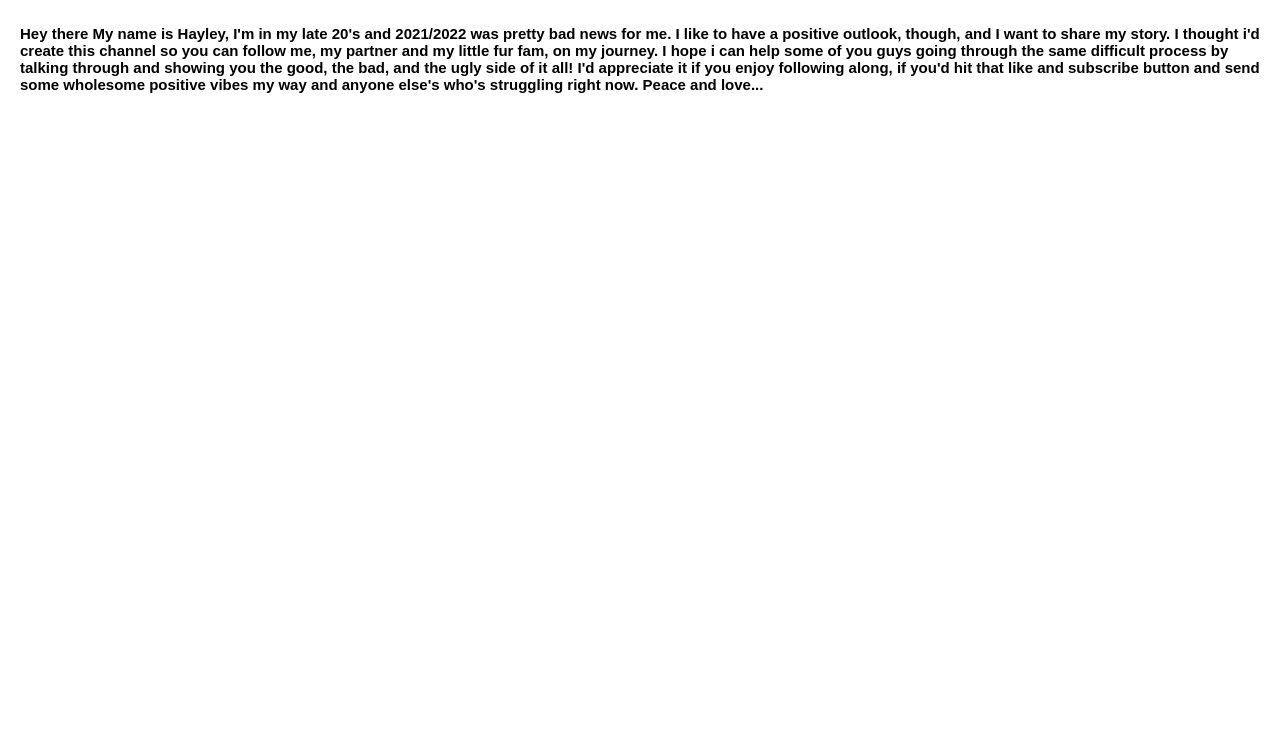
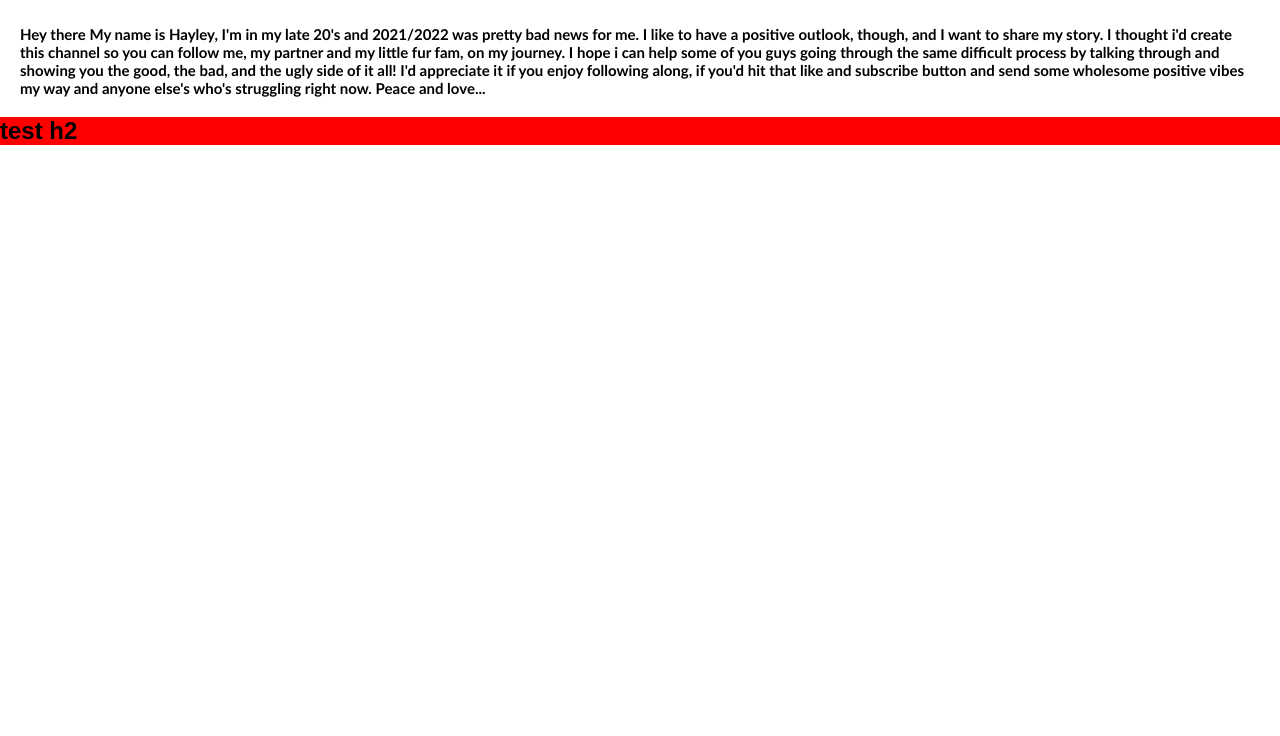
Before and after one commit to michaelcwatt/Hayley-website, a plain HTML site: page about.html in a window 1280 px wide. Shown: the part 64-800 px from the top of the page. Drawn offline with nearby package versions, Linux system fonts and the light colour scheme; a web font is replaced by a local one.

Commit message:
update 2

```diff
--- a/about.html
+++ b/about.html
@@ -7,8 +7,6 @@
     <title>Plainly Hayley</title>
     <link rel="stylesheet" href="aboutstyle.css">
     <link href='https://unpkg.com/boxicons@2.1.4/css/boxicons.min.css' rel='stylesheet'>
-</head>
-
 
 <body>
     <header class="header">
@@ -25,6 +23,7 @@
             I'd appreciate it if you enjoy following along, if you'd hit that like and subscribe button and send some wholesome positive vibes my way and anyone else's who's struggling right now.
 
             Peace and love...</p>
+            <h2>test h2</h2>
     </section>
 
 </body>
--- a/aboutstyle.css
+++ b/aboutstyle.css
@@ -29,7 +29,7 @@
 
     }
 
-.test{
+.test p{
     background-color: transparent;
     position: relative;
     padding: 20px;
@@ -38,3 +38,8 @@
     font-family: 'Gill Sans', 'Gill Sans MT', Calibri, 'Trebuchet MS', sans-serif;
     display: flex;
 }
+
+.test h2{
+    position: relative;
+    background-color: red;
+}
```
